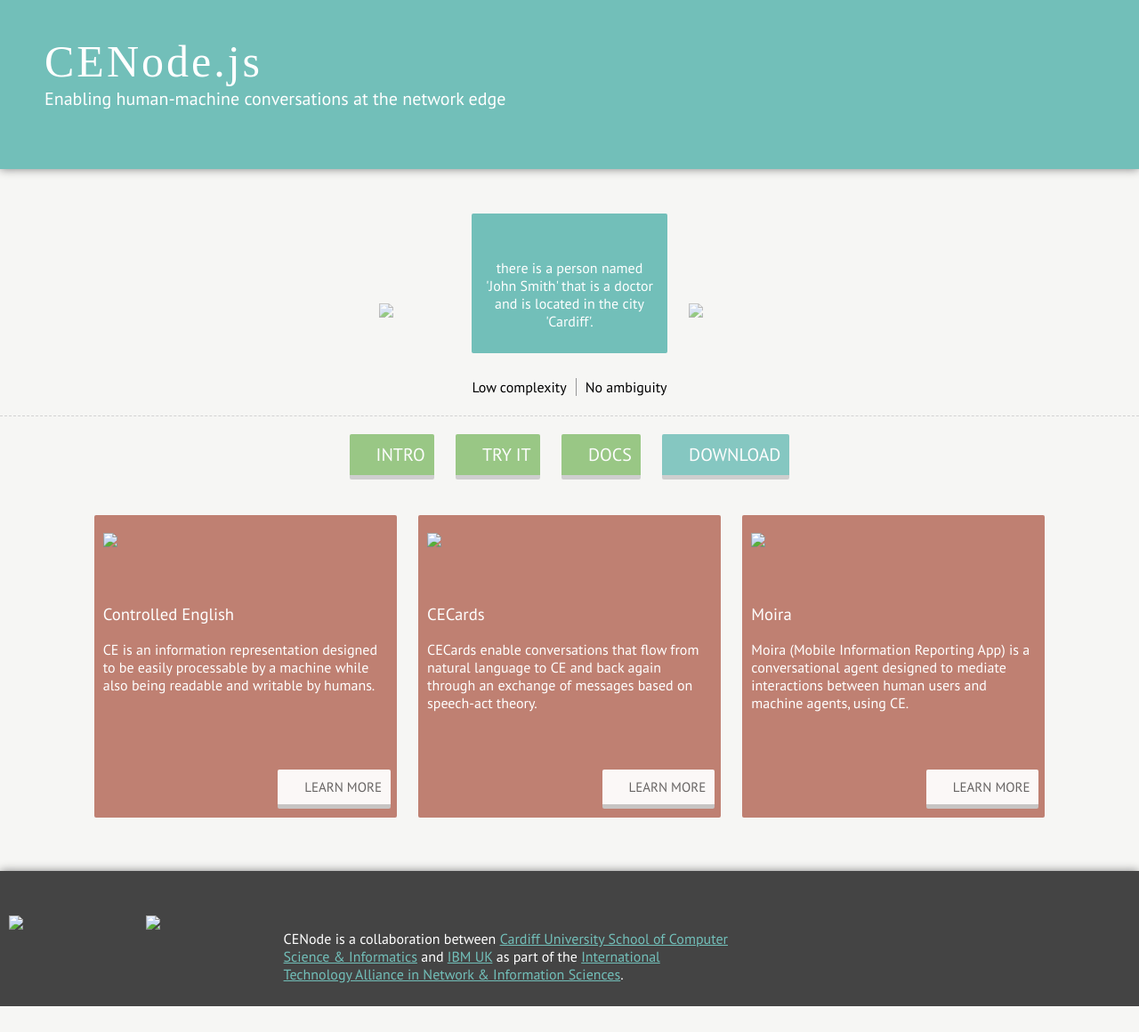
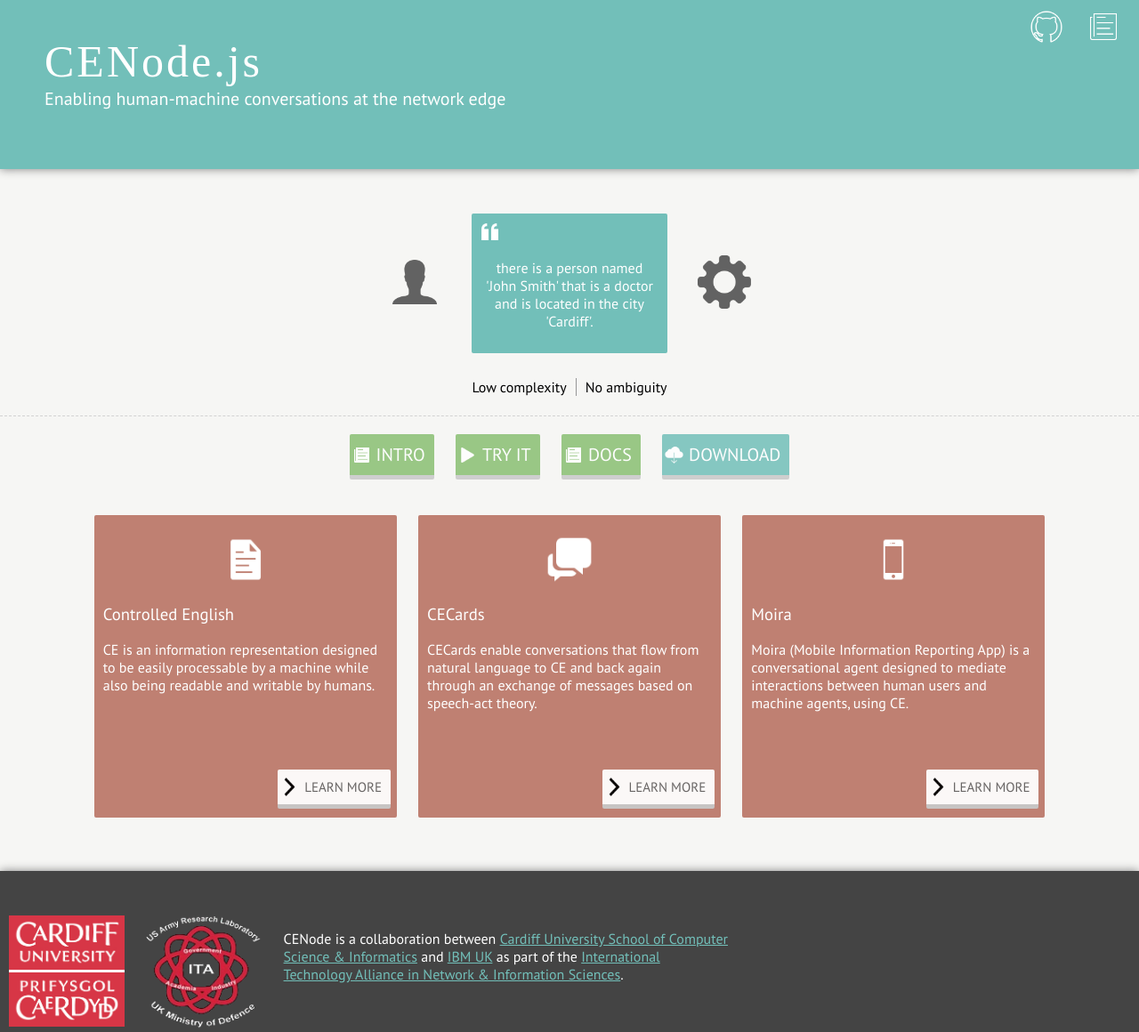
Before and after one commit to flyingsparx/CENode-website, a plain HTML site: page index.html in a window 1280 px wide. Shown: the whole page at 89% size. Before the commit the page ends 1131 px from the top, so only its background shows below. Drawn offline with Linux system fonts and the light colour scheme; a web font is replaced by a local one.

Commit message:
updated webpage under new structure and added CENode dependency to demo

```diff
--- /dev/null
+++ b/demo/package.json
@@ -0,0 +1,6 @@
+{
+  "name": "cenode-demo",
+  "dependencies": {
+    "cenode": "^3.0.1"
+  }
+}
--- a/index.html
+++ b/index.html
@@ -17,7 +17,6 @@
 
             header{
                 background: rgb(114, 191, 185);
-                /*background: rgb(191, 128, 114);*/
                 height:150px;
                 box-shadow:0px 0px 10px gray;
                 position:relative;
@@ -55,16 +54,16 @@
                 background-size:cover;
             }
             header nav a span.github{
-                background-image:url('index_media/github-white.png');
+                background-image:url('media/github-white.png');
             }
             header nav a span.github:hover{
-                background-image:url('index_media/github-white-filled.png');
+                background-image:url('media/github-white-filled.png');
             }
             header nav a span.docs{
-                background-image:url('index_media/paper-white.png');
+                background-image:url('media/paper-white.png');
             }
             header nav a span.docs:hover{
-                background-image:url('index_media/paper-white-filled.png');
+                background-image:url('media/paper-white-filled.png');
             }
 
             footer{
@@ -139,7 +138,7 @@
             }
             blockquote{
                 padding-top:35px !important;
-                background-image:url('index_media/quote-white.png');
+                background-image:url('media/quote-white.png');
                 background-position:8px 8px;
                 background-repeat:no-repeat;
                 background-size:25px 25px;
@@ -204,16 +203,16 @@
                 background-repeat:no-repeat;
             }
             a.button.docs{
-                background-image:url('index_media/paper-white-filled.png');
+                background-image:url('media/paper-white-filled.png');
             }
             a.button.download{
-                background-image:url('index_media/download-white.png');
+                background-image:url('media/download-white.png');
             }
             a.button.learn{
-                background-image:url('index_media/chevron-right.png');
+                background-image:url('media/chevron-right.png');
             }
             a.button.try{
-                background-image:url('index_media/play-white.png');
+                background-image:url('media/play-white.png');
             }
 
             a.button.inbox{
@@ -288,44 +287,44 @@
             <h2 class="tagline">Enabling human-machine conversations at the network edge</h2>
             <nav>
                 <a href="https://github.com/flyingsparx/CENode" target="_blank"><span class="github"></span></a>
-                <a href="documentation.pdf" target="_blank"><span class="docs"></span></a>
+                <a href="docs/documentation.pdf" target="_blank"><span class="docs"></span></a>
             </nav>
         </header>
 
         <section class="overview centre">
             <div>
-                <img src="index_media/person.png" class="inline info"/>
+                <img src="media/person.png" class="inline info"/>
                 <blockquote class="inline box">
                     <p>there is a person named 'John Smith' that is a doctor and is located in the city 'Cardiff'.</p>
                 </blockquote>
-                <img src="index_media/gear.png" class="inline info"/>
+                <img src="media/gear.png" class="inline info"/>
             </div>
 
             <p class="tagline"><span>Low complexity</span><span>No ambiguity</span></p>
 
             <div class="main_buttons">
-                <a class="button inline icon docs" href="intro.pdf" target="_blank">Intro</a>
+                <a class="button inline icon docs" href="docs/intro.pdf" target="_blank">Intro</a>
                 <a class="button inline icon try" href="demo/" target="_blank">Try it</a>
-                <a class="button inline icon docs" href="documentation.pdf" target="_blank">Docs</a>
-                <a class="button primary inline icon download" href="/cenode.js" download>Download</a>
+                <a class="button inline icon docs" href="docs/documentation.pdf" target="_blank">Docs</a>
+                <a class="button primary inline icon download" href="https://github.com/flyingsparx/CENode" download>Download</a>
             </div>
         </section>
 
         <section class="overview centre">
             <div class="primary box inline left">
-                <img src="index_media/text-white.png" class="main" />
+                <img src="media/text-white.png" class="main" />
                 <h3>Controlled English</h3>
                 <p>CE is an information representation designed to be easily processable by a machine while also being readable and writable by humans.</p>
                 <a class="button inbox icon learn" target="_blank" href="https://www.ibm.com/developerworks/community/groups/service/html/communityview?communityUuid=558d55b6-78b6-43e6-9c14-0792481e4532]">Learn more</a>
             </div>
             <div class="primary box inline left">
-                <img src="index_media/chatboxes-white.png" class="main" />
+                <img src="media/chatboxes-white.png" class="main" />
                 <h3>CECards</h3>
                 <p>CECards enable conversations that flow from natural language to CE and back again through an exchange of messages based on speech-act theory.</p>
                 <a class="button inbox icon learn" target="_blank" href="http://orca.cf.ac.uk/57509/">Learn more</a>
             </div>
             <div class="primary box inline left">
-                <img src="index_media/iphone-white.png" class="main" />
+                <img src="media/iphone-white.png" class="main" />
                 <h3>Moira</h3>
                 <p>Moira (Mobile Information Reporting App) is a conversational agent designed to mediate interactions between human users and machine agents, using CE. </p>
                 <a class="button inbox icon learn" target="_blank" href="http://arxiv.org/abs/1406.1907">Learn more</a>
@@ -333,8 +332,8 @@
         </section>
 
         <footer>
-            <img src="index_media/cardiff_logo.jpg" class="attribution" />
-            <img src="index_media/ita_logo.png" class="attribution" />
+            <img src="media/cardiff_logo.jpg" class="attribution" />
+            <img src="media/ita_logo.png" class="attribution" />
             <div class="attribution">
                 <p>CENode is a collaboration between <a href="http://cs.cf.ac.uk" target="_blank">Cardiff University School of Computer Science &amp; Informatics</a> and <a href="http://www.ibm.com/uk/en" target="_blank">IBM UK</a> as part of the <a href="https://www.usukitacs.com/about_ita_Int" target="_blank">International Technology Alliance in Network &amp; Information Sciences</a>.</p>
             </div>
```
Also changed, not shown: demo/index.html (+2 -2 lines), test.html (deleted, +0 -78 lines), 1 other file.
